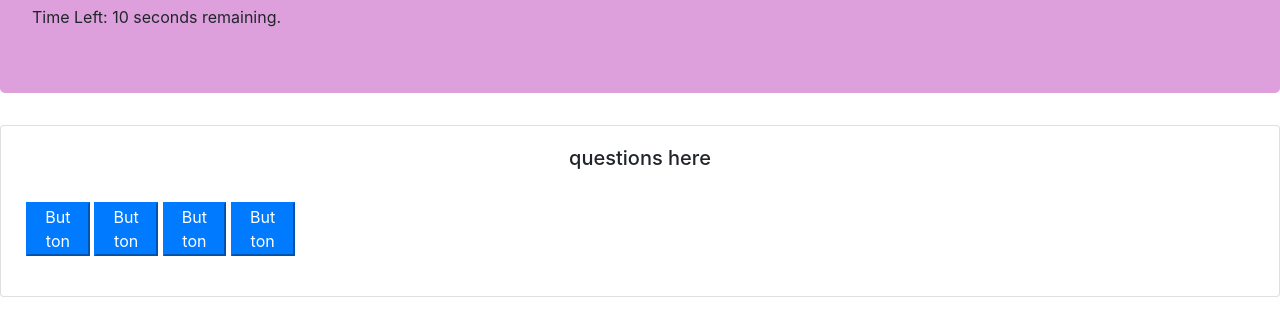
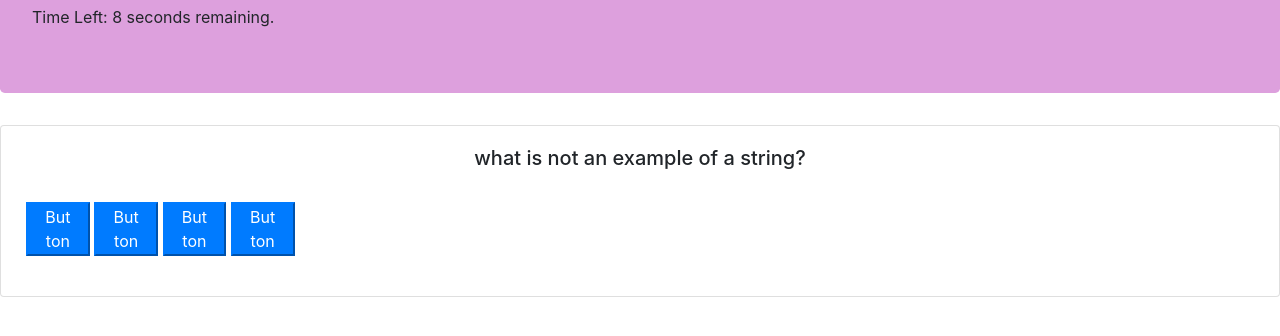
Before and after one commit to wild1k/quiz-Api-s-Homework, a plain HTML site: page index.html in a window 1280 px wide. Both pictures are taken after a click on the button "Start Game". Shown: the part 134-470 px from the top of the page. Drawn offline with nearby package versions, Linux system fonts and the light colour scheme.

Commit message:
made timer work and put question on page

```diff
--- a/assets/script.js
+++ b/assets/script.js
@@ -33,9 +33,15 @@ startBtn.addEventListener("click", function(){
 var timer = document.getElementById("timer")
 var timerCount = 10
 
-//puts the the timer on the screen
+//puts the the timer on the screen and makes it run
+// needs to make it stop!
 function startTimer(){
 timer.textContent = "Time Left: " + timerCount + " seconds remaining."
+setInterval(function(){
+    timerCount--;
+    timer.textContent = "Time Left: " + timerCount + " seconds remaining."
+   //if else statement to stop timer if answers question or get to 0
+},1000)
 }
 
 
@@ -47,22 +53,28 @@ timer.textContent = "Time Left: " + timerCount + " seconds remaining."
 //create an object array with questions and answers
 
 //quizquestions
-var questions = [
+var quizQuestions = [
     { q: "what is not an example of a string?",
        questionChoices: ["hi", "0", "true", "string"],
         correct: "hi"},
-    { q: "alert() will create a popup box on the screen",
-        questionChoices: ["true", "false"],
-        correct: "t"},
+    { q: "An alert() has a similar format as to which of the following?",
+        questionChoices: ["array", "object", "property", "confirm"],
+        correct: "confirm"},
     { q: "Which JavaScript Values are true",
         questionChoices: ["false", "===", "0", "null"],
     correct: "==="},
   ]
 
 
+var questions = document.getElementById("questions")
 
 
 
+function displayQuestions() {
+   questions.textContent = quizQuestions[0].q
+
+}
+displayQuestions()
 
 // 3 steps for making an element on HTML by JS
 //make the element  .createElementbyid  example var name = document.createElement("tag");
--- a/index.html
+++ b/index.html
@@ -51,8 +51,9 @@
     </header>
     <div class="card w-100 d-flex justify-content-right">
       <div class="card-body">
-        <h5 class="card-title d-flex justify-content-center row">
-          questions here
+
+        <h5 class="card-title d-flex justify-content-center row" id="questions">
+
         </h5>
 
         <div class="row">
```
